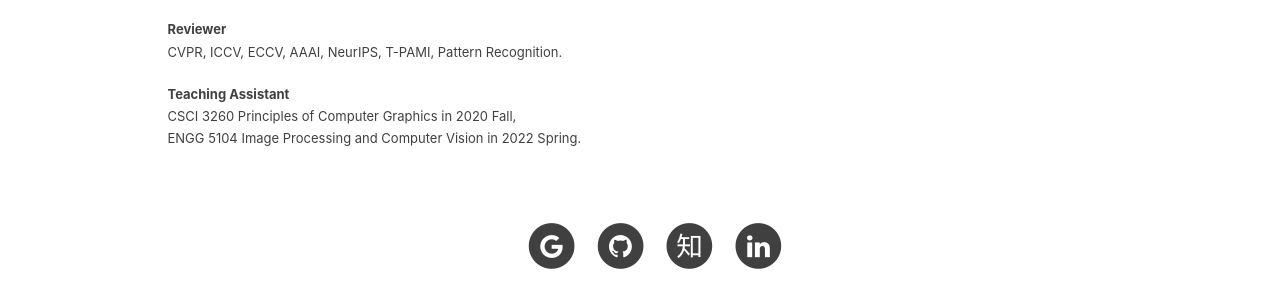
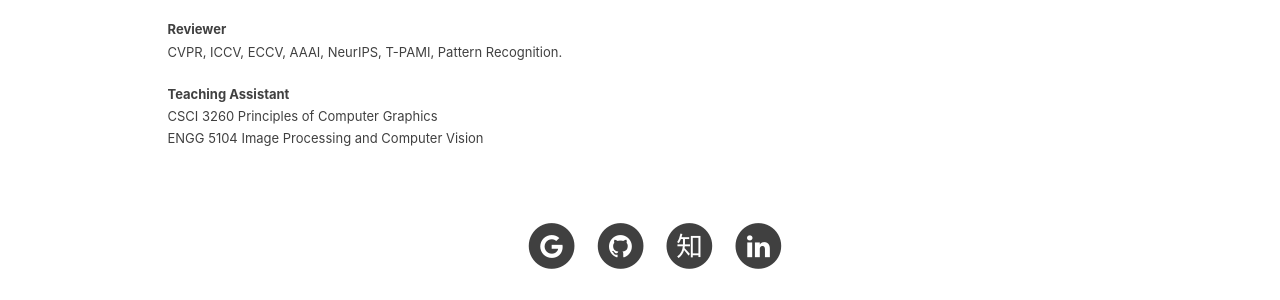
Before and after one commit to yukang2017/yukang2017.github.io, a Jekyll site: the page built from index.html, in a window 1280 px wide. Shown: the part 1666-1966 px from the top of the page. Built offline with Jekyll 4.4.1, drawn with Linux system fonts in a browser that asks for light colours; nearby versions of some CDN libraries; the list of posts is cut into pages by our own code; comment, search, counter and statistics services are not loaded.

Commit message:
Update index.html

```diff
--- a/index.html
+++ b/index.html
@@ -203,8 +203,8 @@ description: ""
 					<strong>
 						 Teaching Assistant
 				 </strong><br>
-					<font size="2.7"> CSCI 3260 Principles of Computer Graphics in 2020 Fall,</font><br>
-					<font size="2.7"> ENGG 5104 Image Processing and Computer Vision in 2022 Spring.</font>
+					<font size="2.7"> CSCI 3260 Principles of Computer Graphics </font><br>
+					<font size="2.7"> ENGG 5104 Image Processing and Computer Vision </font>
 					<br>
 				</p>
 			</div>
```
